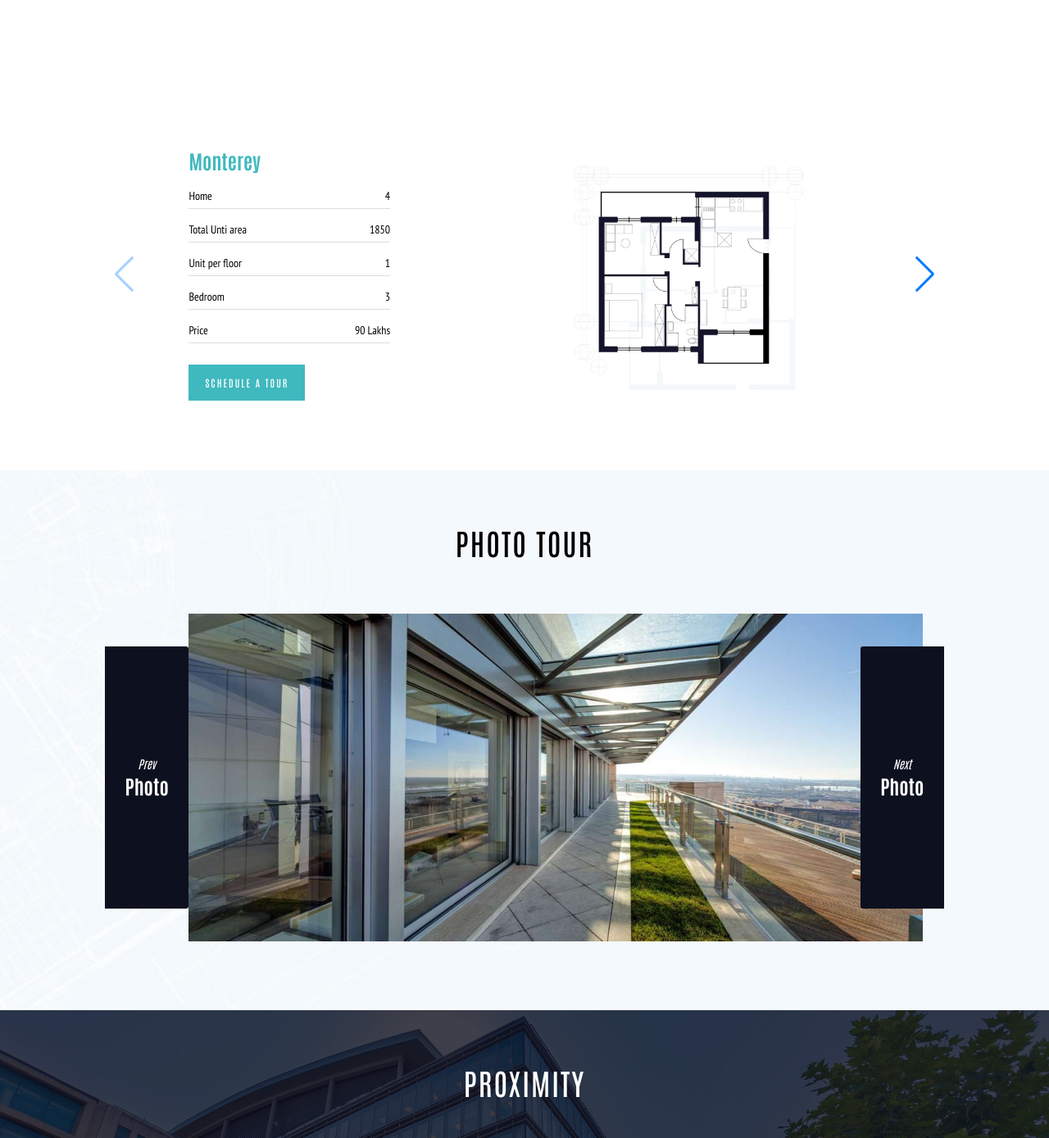
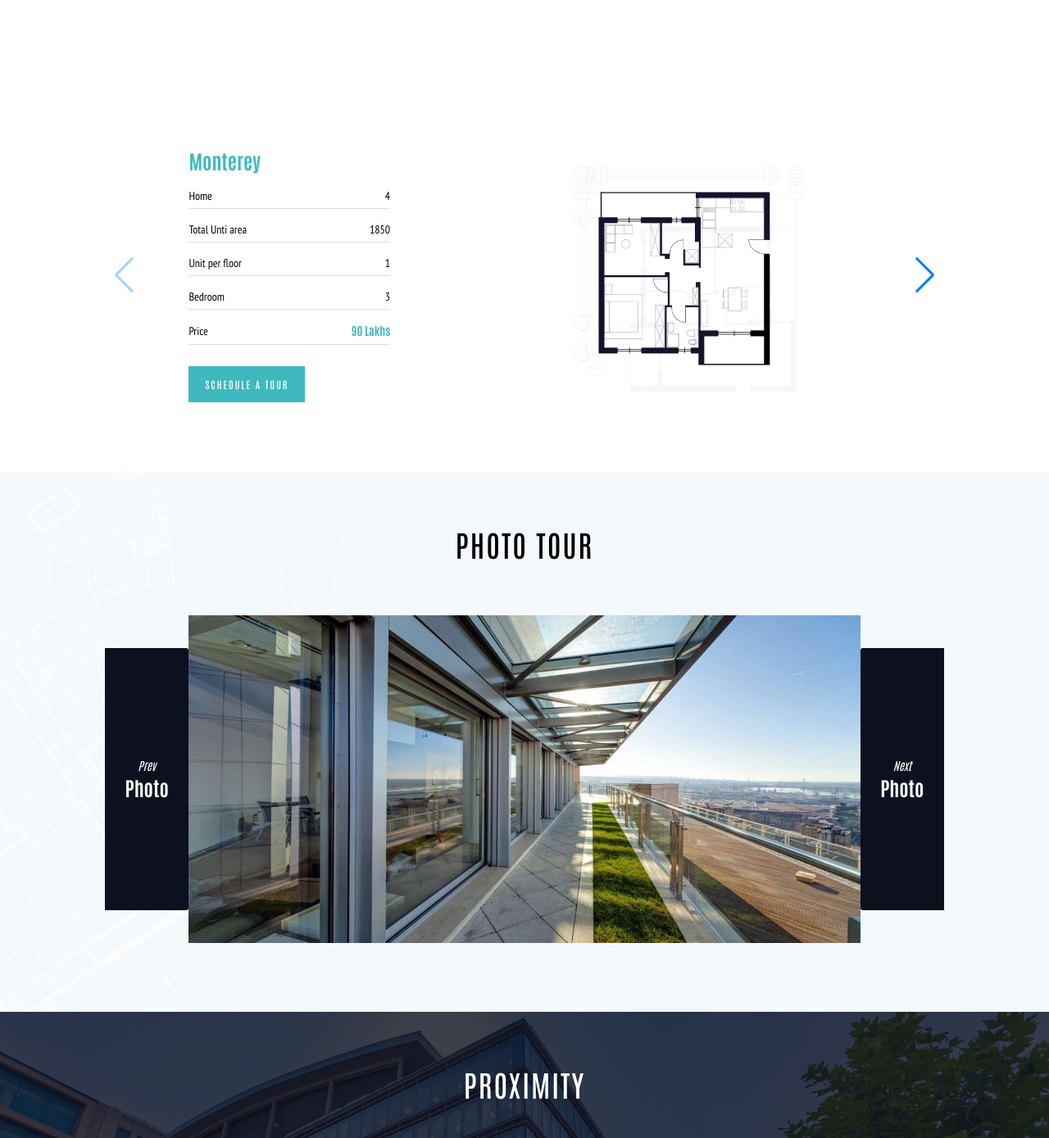
Before and after one commit to satyammishra0/futera, a PHP site: the page made by pages/project-1.php in a window 1280 px wide. Shown: the part 2208-3597 px from the top of the page at 82% size. Run offline with PHP 8.4, Linux system fonts and the light colour scheme.

Commit message:
new changes

```diff
--- a/pages/project-1.php
+++ b/pages/project-1.php
@@ -175,7 +175,7 @@
                         </div>
                         <div class="utility_flex-center-between">
                             <p>Price</p>
-                            <p>90 Lakhs</p>
+                            <p><span style="color:var(--greenish-blue);font-weight:bold;">90 Lakhs</span></p>
                         </div>
                         <button class="">
                             <a href="">Schedule a tour</a>
@@ -332,23 +332,23 @@
 
         <div class="slideshow-container">
             <div class="mySlides fade">
-                <img src="../assets/images/slider-img-1.jpg" style="width: 70vw;" />
+                <img src="../assets/images/slider-img-1.jpg" />
             </div>
 
             <div class="mySlides fade">
-                <img src="../assets/images/slider-img-2.jpg" style="width: 70vw;" />
+                <img src="../assets/images/slider-img-2.jpg" />
             </div>
 
             <div class="mySlides fade">
-                <img src="../assets/images/slider-img-3.jpg" style="width: 70vw;" />
+                <img src="../assets/images/slider-img-3.jpg" />
             </div>
 
             <div class="mySlides fade">
-                <img src="../assets/images/home-bg.jpg" style="width: 70vw;" />
+                <img src="../assets/images/home-bg.jpg" />
             </div>
 
             <div class="mySlides fade">
-                <img src="../assets/images/slider-img-3.jpg" style="width: 70vw;" />
+                <img src="../assets/images/slider-img-3.jpg" />
             </div>
             <a class="prev" onclick="plusSlides(-1)">
                 <p>Prev</p>
```
